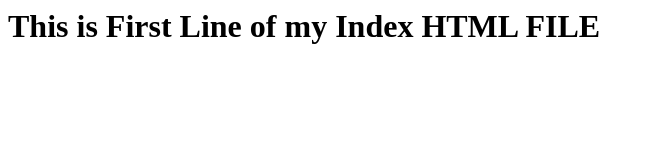
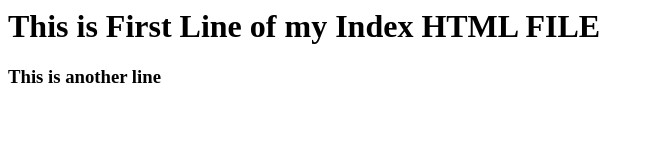
Before and after one commit to dhruvdholakia/polytwo, a plain HTML site: page index.html in a window 1280 px wide. Shown: the whole page, without its empty margins (0-654 px from the left). Drawn offline with Linux system fonts and the light colour scheme.

Commit message:
added h3 tag

```diff
--- a/index.html
+++ b/index.html
@@ -1 +1,3 @@
 <h1>This is First Line of my Index HTML FILE</h1>
+
+<h3>This is another line</h3>
```
